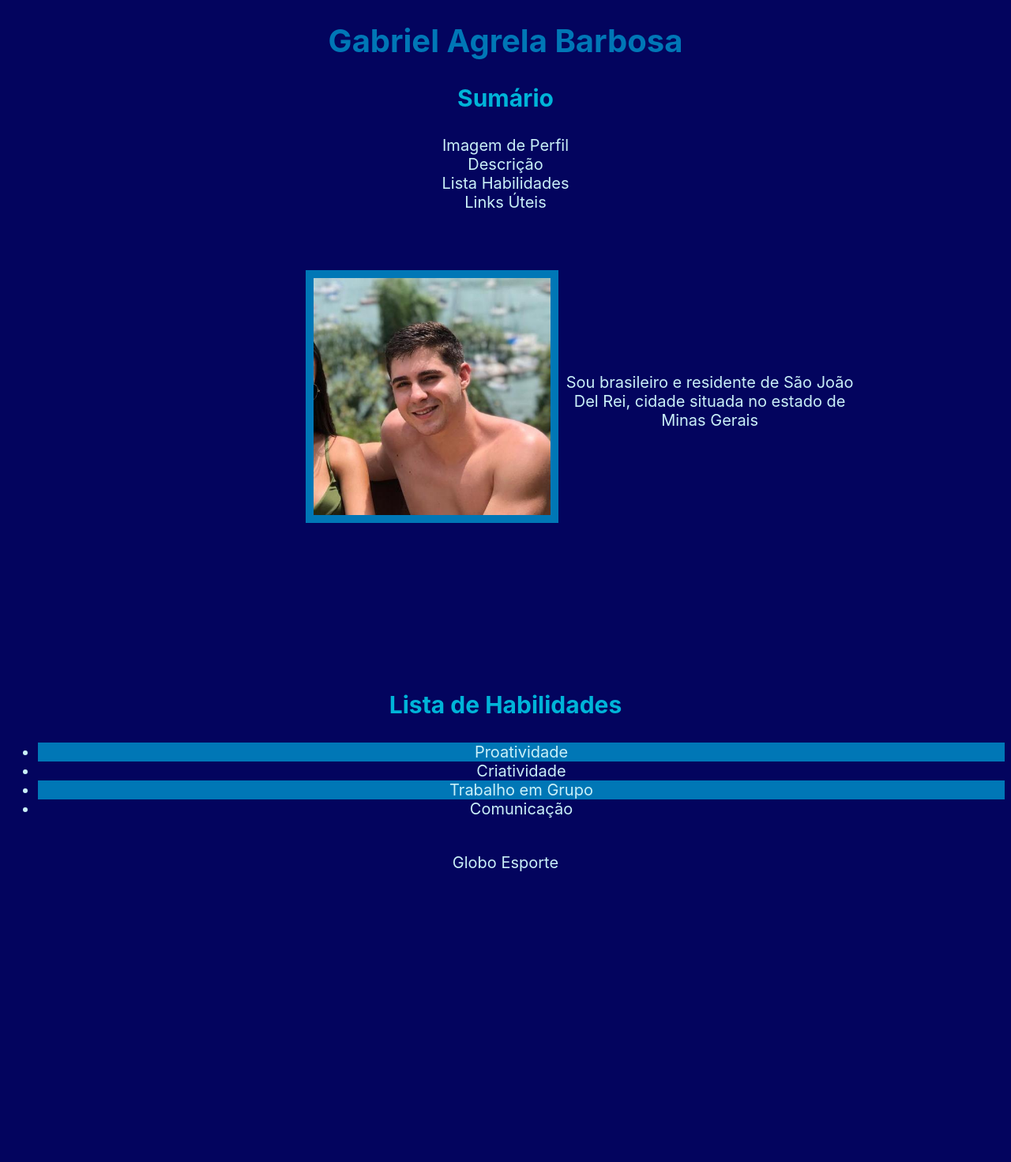
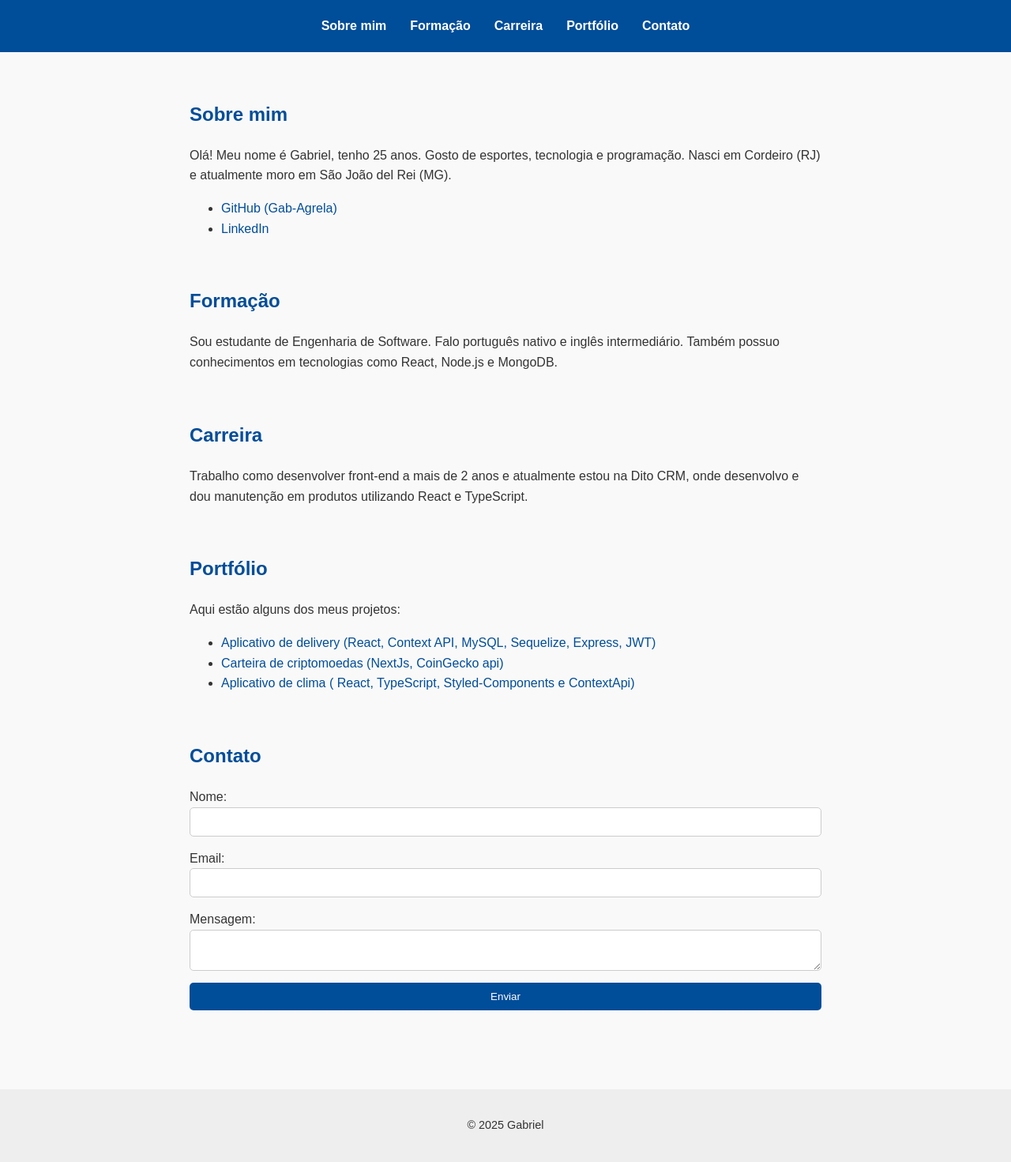
Before and after one commit to Gab-Agrela/Gab-Agrela.github.io, a plain HTML site: page index.html in a window 1280 px wide. Shown: the whole page at 79% size. Before the commit the page ends 1112 px from the top, so only its background shows below. Drawn offline with Linux system fonts and the light colour scheme.

Commit message:
feat: created new portfolio to uninter

```diff
--- a/index.html
+++ b/index.html
@@ -1,48 +1,120 @@
 <!DOCTYPE html>
-<html lang="pt-br">
-<head>
-    <meta charset="UTF-8">
-    <title>Portfólio</title>
-    <link rel="stylesheet" href="style.css">
-</head>
-<body>
+<html lang="pt-BR">
+  <head>
+    <meta charset="UTF-8" />
+    <meta name="viewport" content="width=device-width, initial-scale=1.0" />
+    <title>Gabriel - Meu Site</title>
+    <link rel="stylesheet" href="style.css" />
+  </head>
+  <body>
+    <header>
+      <!-- Barra de navegação com as seções do site -->
+      <nav>
+        <ul>
+          <li><a href="#sobre">Sobre mim</a></li>
+          <li><a href="#formacao">Formação</a></li>
+          <li><a href="#carreira">Carreira</a></li>
+          <li><a href="#portfolio">Portfólio</a></li>
+          <li><a href="#contato">Contato</a></li>
+        </ul>
+      </nav>
+    </header>
 
-    <div id="nome">
-        <h1>Gabriel Agrela Barbosa</h1>
-    </div>
+    <main>
+      <!-- Seção que fala um pouco sobre mim com os links do GitHub e LinkedIn -->
+      <section id="sobre">
+        <h1>Sobre mim</h1>
+        <p>
+          Olá! Meu nome é Gabriel, tenho 25 anos. Gosto de esportes, tecnologia
+          e programação. Nasci em Cordeiro (RJ) e atualmente moro em São João
+          del Rei (MG).
+          <br />
+        </p>
+        <ul>
+          <li>
+            <a href="https://github.com/Gab-Agrela" target="_blank"
+              >GitHub (Gab-Agrela)
+            </a>
+          </li>
+          <li>
+            <a
+              href="https://www.linkedin.com/in/gabriel-agrela/"
+              target="_blank"
+              >LinkedIn
+            </a>
+          </li>
+        </ul>
+      </section>
 
-    <div id="sumario">
-        <h3 class="titulo">Sumário</h3>
-        <a class="links" href="#fotoPerfil">Imagem de Perfil</a><br>
-        <a class="links" href="#descricao">Descrição</a><br>
-        <a class="links" href="#listaHabilidade">Lista Habilidades</a><br>
-        <a class="links" href="#links">Links Úteis</a><br><br>
-    </div>
+      <!-- Seção sobre a formação -->
+      <section id="formacao">
+        <h1>Formação</h1>
+        <p>
+          Sou estudante de Engenharia de Software. Falo português nativo e
+          inglês intermediário. Também possuo conhecimentos em tecnologias como
+          React, Node.js e MongoDB.
+        </p>
+      </section>
 
-    <div id="imagem">
+      <!-- Seção sobre a carreira -->
+      <section id="carreira">
+        <h1>Carreira</h1>
+        <p>
+          Trabalho como desenvolver front-end a mais de 2 anos e atualmente
+          estou na Dito CRM, onde desenvolvo e dou manutenção em produtos
+          utilizando React e TypeScript.
+        </p>
+      </section>
 
-        <img id="fotoPerfil" src="profile.jpg" alt="Foto de perfil de Gabriel Agrela Barbosa"  >
+      <!-- Seção sobre o portfolio -->
+      <section id="portfolio">
+        <h1>Portfólio</h1>
+        <p>Aqui estão alguns dos meus projetos:</p>
+        <ul>
+          <li>
+            <a href="https://github.com/Gab-Agrela/delivery-app" target="_blank"
+              >Aplicativo de delivery (React, Context API, MySQL, Sequelize,
+              Express, JWT)
+            </a>
+          </li>
+          <li>
+            <a
+              href="https://github.com/Gab-Agrela/nextjs-crypto-wallet"
+              target="_blank"
+              >Carteira de criptomoedas (NextJs, CoinGecko api)</a
+            >
+          </li>
+          <li>
+            <a href="https://github.com/Gab-Agrela/weather-app" target="_blank"
+              >Aplicativo de clima ( React, TypeScript, Styled-Components e
+              ContextApi)</a
+            >
+          </li>
+        </ul>
+      </section>
 
-    </div>
+      <!-- Seção sobre o contato (envio de email não implementado) -->
+      <section id="contato">
+        <h1>Contato</h1>
+        <form>
+          <label for="nome">Nome:</label>
+          <input type="text" id="nome" name="nome" required />
 
-    <div id="descricao">
-        <p id="paragrafo"> Sou brasileiro e residente de São João Del Rei, cidade situada no estado de Minas Gerais</p>
-    </div>
+          <label for="email">Email:</label>
+          <input type="email" id="email" name="email" required />
 
-    <div id="lista">
-        <h3 class="titulo">Lista de Habilidades</h3>
-        <ul id="listaHabilidade">
-            <li class="impar">Proatividade</li>
-            <li>Criatividade</li>
-            <li class="impar">Trabalho em Grupo</li>
-            <li>Comunicação</li>
-        </ul>
-    </div>
+          <label for="mensagem">Mensagem:</label>
+          <textarea id="mensagem" name="mensagem" required></textarea>
 
-    <div id="link">
-        <a class="links" href="#fotoPerfil"><Imagem de Perfil</a><br>
-        <a class="links" href="https://ge.globo.com/" target="_blank">Globo Esporte</a>
-    </div>
+          <button type="submit">Enviar</button>
+        </form>
+      </section>
+    </main>
 
-</body>
+    <footer>
+      <p>&copy; 2025 Gabriel</p>
+    </footer>
+
+    <script src="script.js"></script>
+  </body>
 </html>
--- a/style.css
+++ b/style.css
@@ -1,76 +1,93 @@
-h1{
-    font-family: -apple-system, BlinkMacSystemFont, 'Segoe UI', Roboto, Oxygen, Ubuntu, Cantarell, 'Open Sans', 'Helvetica Neue', sans-serif;
-    font-size: 2em;
-    text-align: center;
-    color: #0077b6;
+/* Estilo geral */
+body {
+  font-family: Arial, sans-serif;
+  line-height: 1.6;
+  margin: 0;
+  padding: 0;
+  background-color: #f9f9f9;
+  color: #333;
 }
 
-body{
-    text-align: center;
-    background-color: #03045e;
-    font-size: 20px;
-    font-family: -apple-system, BlinkMacSystemFont, 'Segoe UI', Roboto, Oxygen, Ubuntu, Cantarell, 'Open Sans', 'Helvetica Neue', sans-serif;
-    color: #caf0f8;
+/* Cabeçalho e navegação */
+header {
+  background-color: #004d99;
+  padding: 20px 0;
 }
 
-p{
-
+nav ul {
+  list-style: none;
+  display: flex;
+  justify-content: center;
+  gap: 30px;
+  padding: 0;
+  margin: 0;
 }
 
-
-.titulo{
-    font-family: -apple-system, BlinkMacSystemFont, 'Segoe UI', Roboto, Oxygen, Ubuntu, Cantarell, 'Open Sans', 'Helvetica Neue', sans-serif;
-    font-size: 1.5em;
-    color: #00b4d8;
+nav a {
+  color: #fff;
+  text-decoration: none;
+  font-weight: bold;
 }
 
-a:link{
-    color: #caf0f8;
-    text-decoration: none;
-    font-family: -apple-system, BlinkMacSystemFont, 'Segoe UI', Roboto, Oxygen, Ubuntu, Cantarell, 'Open Sans', 'Helvetica Neue', sans-serif;
-
-}
-a:visited{
-    color: #caf0f8;
-    text-decoration: none;
-    font-family: -apple-system, BlinkMacSystemFont, 'Segoe UI', Roboto, Oxygen, Ubuntu, Cantarell, 'Open Sans', 'Helvetica Neue', sans-serif;
-}
-a:hover {
-    color: #03045e;
-    background-color: #caf0f8;
+nav a:hover {
+  text-decoration: underline;
 }
 
-#fotoPerfil{
-    width:300px;
+/* Seções principais */
+main {
+  padding: 40px 20px;
+  max-width: 800px;
+  margin: auto;
 }
 
-#imagem{
-    width: 250px;
-    margin-left: 30% ;
-    margin-top: 50px;
-    float: left;
-    padding-left: 10px;
-    padding-top: 10px;
-    padding-right: 60px;
-    padding-bottom: 5px;
-
-    background-color: #0077b6;
-
+section {
+  margin-bottom: 60px;
 }
 
-#descricao{
-    margin-top: 180px;
-    width: 450px;
-    margin-left: 50%;
+h1 {
+  color: #004d99;
 }
 
-
-#paragrafo{
-    margin-top:50px;
-    margin-bottom: 330px;
-
+section li a {
+  color: #004d99;
+  text-decoration: none;
 }
 
-ul li.impar{
-    background-color: #0077b6;
+section li a:hover {
+  text-decoration: underline;
 }
+
+/* Formulário de contato */
+form {
+  display: flex;
+  flex-direction: column;
+}
+
+input,
+textarea {
+  padding: 10px;
+  margin-bottom: 15px;
+  border: 1px solid #ccc;
+  border-radius: 5px;
+}
+
+button {
+  background-color: #004d99;
+  color: white;
+  padding: 10px;
+  border: none;
+  cursor: pointer;
+  border-radius: 5px;
+}
+
+button:hover {
+  background-color: #003366;
+}
+
+/* Rodapé */
+footer {
+  background-color: #eee;
+  text-align: center;
+  padding: 20px;
+  font-size: 0.9em;
+}
```
Also changed, not shown: profile.jpg (deleted).
